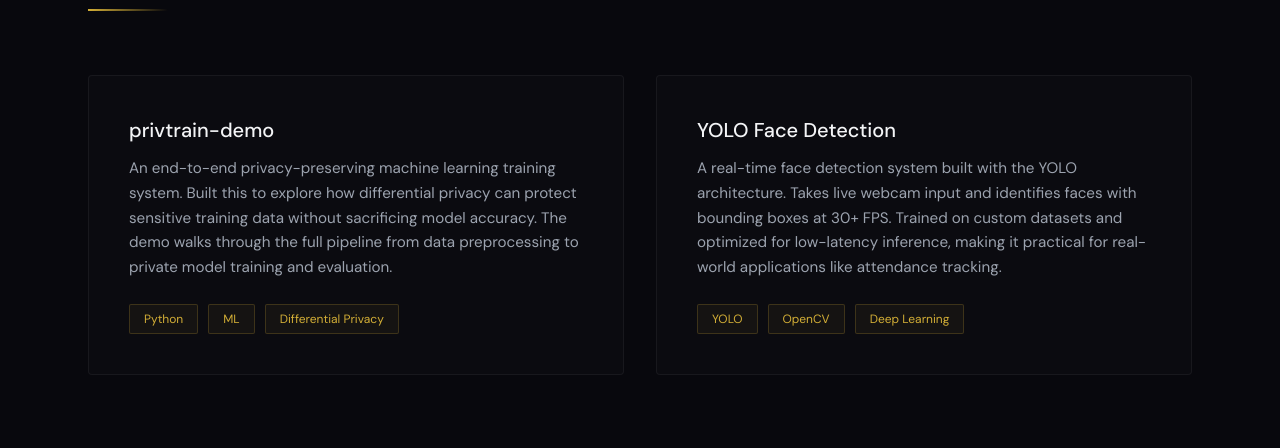
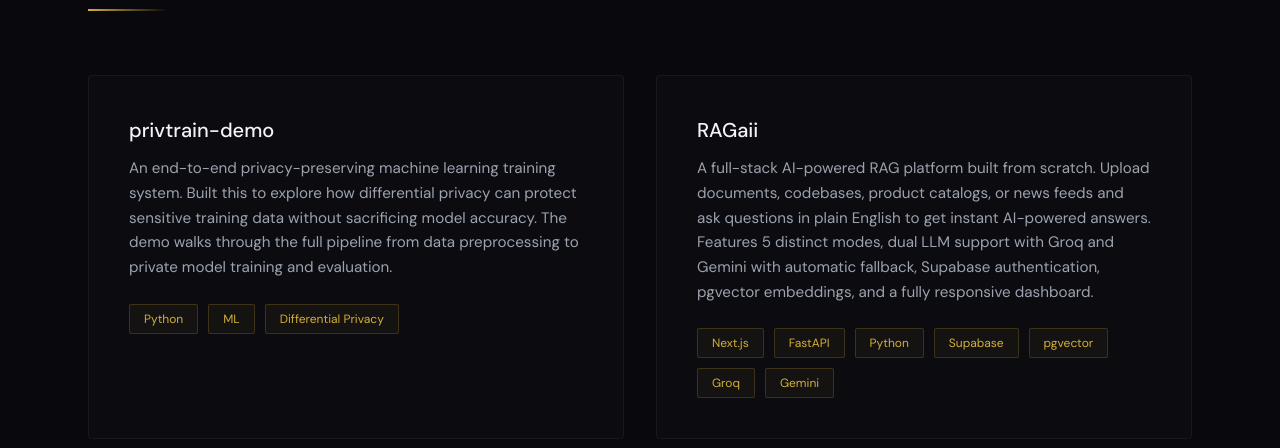
Before and after one commit to 20R01A67E6/portfolio, a Next.js app: page / in a window 1280 px wide. Shown: the part 4256-4704 px from the top of the page. Built offline with nearby package versions, Linux system fonts and the light colour scheme; no server answers.

Commit message:
Add new project 'RAGaii' and update resume link

```diff
--- a/app/page.jsx
+++ b/app/page.jsx
@@ -153,7 +153,7 @@
 
   const projects = [
     { title: "privtrain-demo", desc: "An end-to-end privacy-preserving machine learning training system. Built this to explore how differential privacy can protect sensitive training data without sacrificing model accuracy. The demo walks through the full pipeline from data preprocessing to private model training and evaluation.", tags: ["Python", "ML", "Differential Privacy"], link: "https://privtrain-demo.vercel.app/" },
-    { title: "YOLO Face Detection", desc: "A real-time face detection system built with the YOLO architecture. Takes live webcam input and identifies faces with bounding boxes at 30+ FPS. Trained on custom datasets and optimized for low-latency inference, making it practical for real-world applications like attendance tracking.", tags: ["YOLO", "OpenCV", "Deep Learning"], link: "https://github.com/20R01A67E6/YOLO-face-detection" }
+    { title: "RAGaii", desc: "A full-stack AI-powered RAG platform built from scratch. Upload documents, codebases, product catalogs, or news feeds and ask questions in plain English to get instant AI-powered answers. Features 5 distinct modes, dual LLM support with Groq and Gemini with automatic fallback, Supabase authentication, pgvector embeddings, and a fully responsive dashboard.", tags: ["Next.js", "FastAPI", "Python", "Supabase", "pgvector", "Groq", "Gemini"], link: "https://ragaii.vercel.app" }
   ];
 
   const skillBars = [
@@ -265,7 +265,7 @@
               className="outline-btn px-10 py-4 bg-transparent text-gold border border-gold/30 rounded-sm text-sm font-medium no-underline tracking-widest uppercase font-sans text-center">
               LinkedIn
             </a>
-            <a href="/Abhinav-Reddy-Resume.pdf" download="Abhinav Reddy Resume.pdf"
+            <a href="/resume.pdf" download="Abhinav Reddy Resume.pdf"
               className="outline-btn px-10 py-4 bg-transparent text-gold border border-gold/30 rounded-sm text-sm font-medium no-underline tracking-widest uppercase font-sans text-center">
               ↓ Resume
             </a>
```
